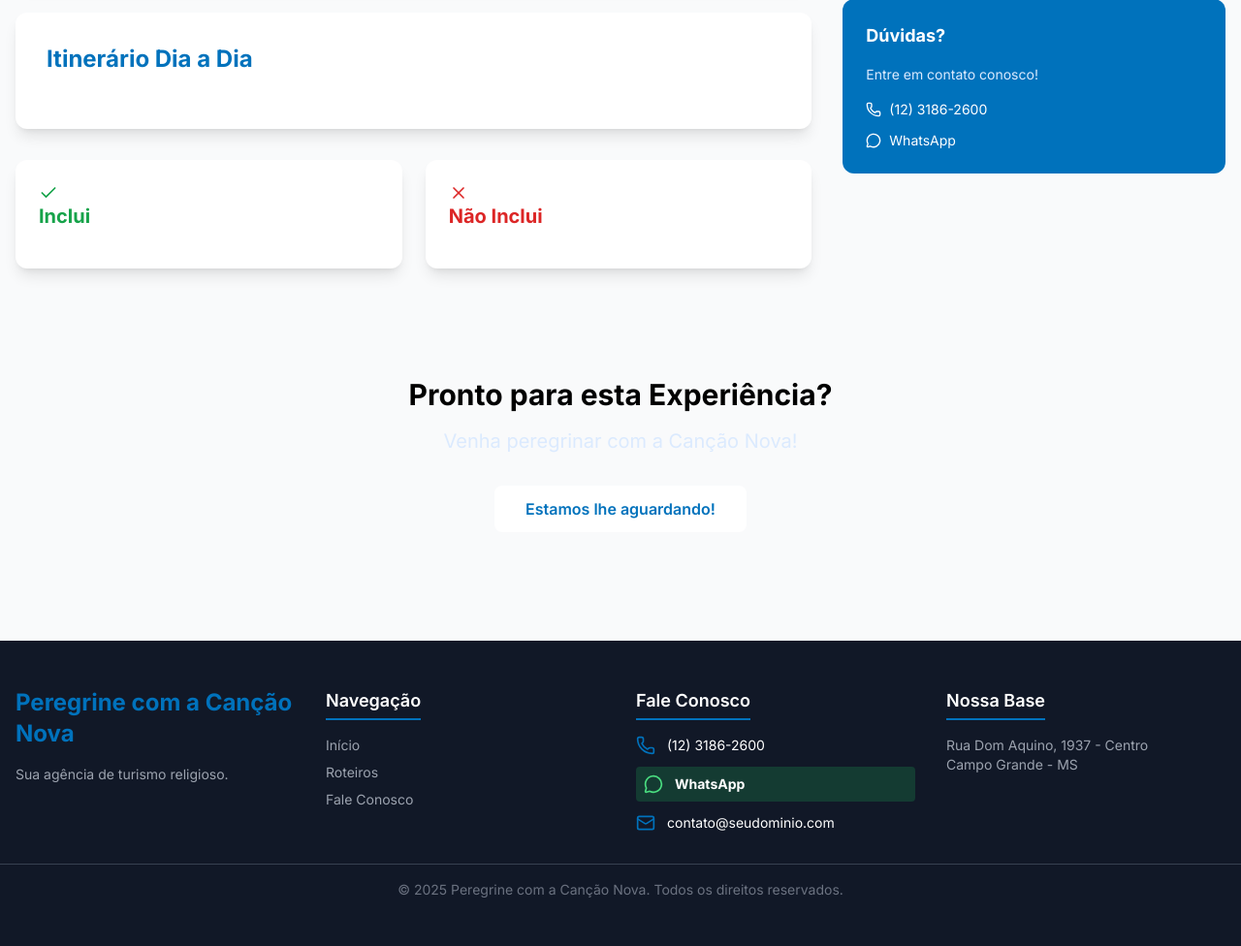
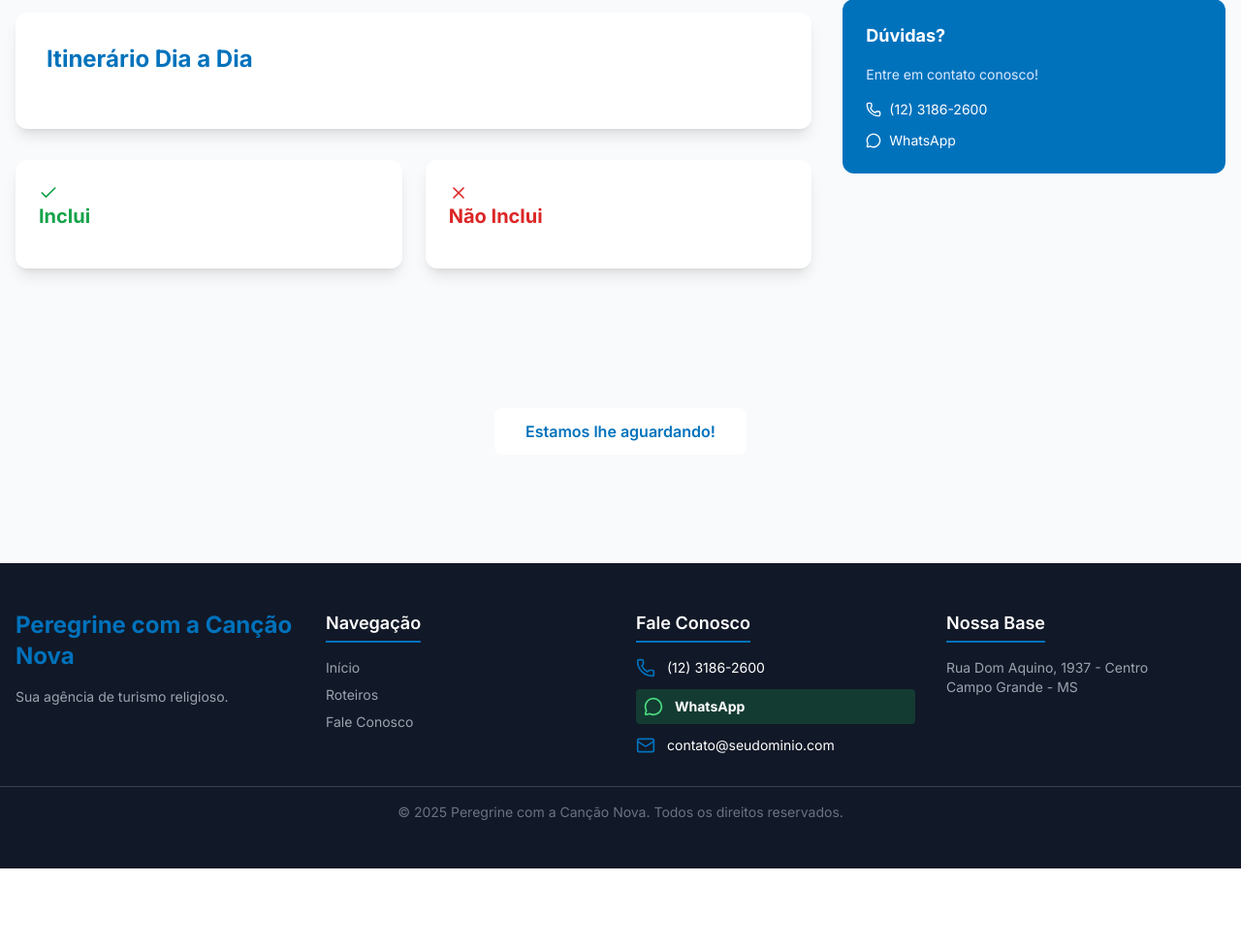
Before and after one commit to marcelofcn/peregrinecomacancaonova, a Flask app: template templates/detalhe.html in a window 1280 px wide. Shown: the part 837-1813 px from the top of the page at 97% size. After the commit the page ends 1733 px from the top, so only its background shows below. Run offline with Flask 3, Linux system fonts and the light colour scheme; the template is opened without the code that fills it, so the values that code supplies are empty; some libraries are stand-ins or nearby versions.

Commit message:
Update detalhe.html

```diff
--- a/templates/detalhe.html
+++ b/templates/detalhe.html
@@ -120,10 +120,10 @@
         </div>
     </div>
 
-    <section class="bg-gradient-to-br from-cancao-blue to-blue-800 text-black py-16">
+    <section class="bg-gradient-to-br from-cancao-blue to-blue-800 text-white py-16">
         <div class="container mx-auto px-4 text-center">
-            <h2 class="text-3xl font-bold mb-4">Pronto para esta Experiência?</h2>
-            <p class="text-xl mb-8 text-blue-100">Venha peregrinar com a Canção Nova!</p>
+            <h2 class="text-3xl font-bold mb-4"> </h2>
+            <p class="text-xl mb-8 text-blue-100"> </p>
             <a href="{{ url_for('contato') }}?roteiro={{ roteiro.id }}" class="inline-block bg-white text-cancao-blue px-8 py-3 rounded-lg font-semibold">Estamos lhe aguardando!</a>
         </div>
     </section>
```
